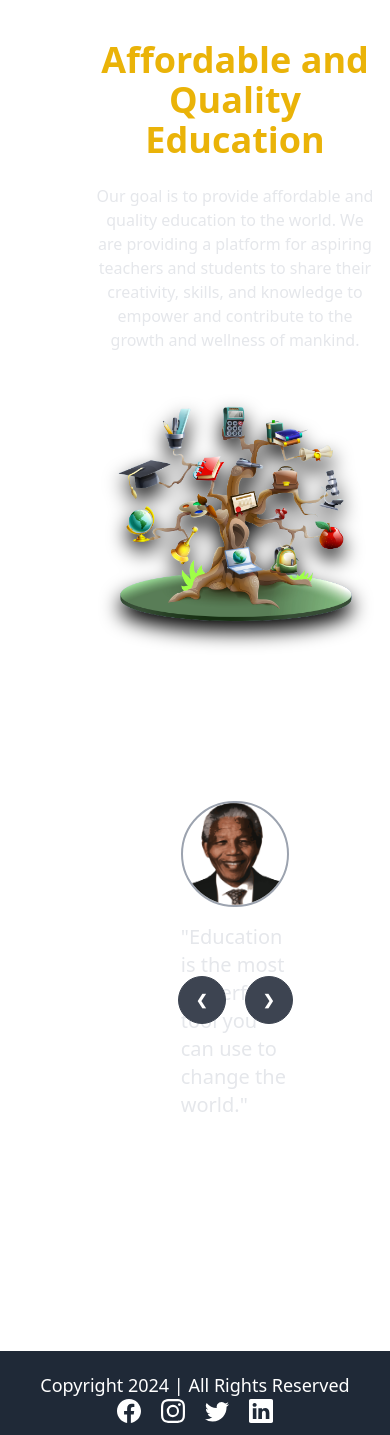
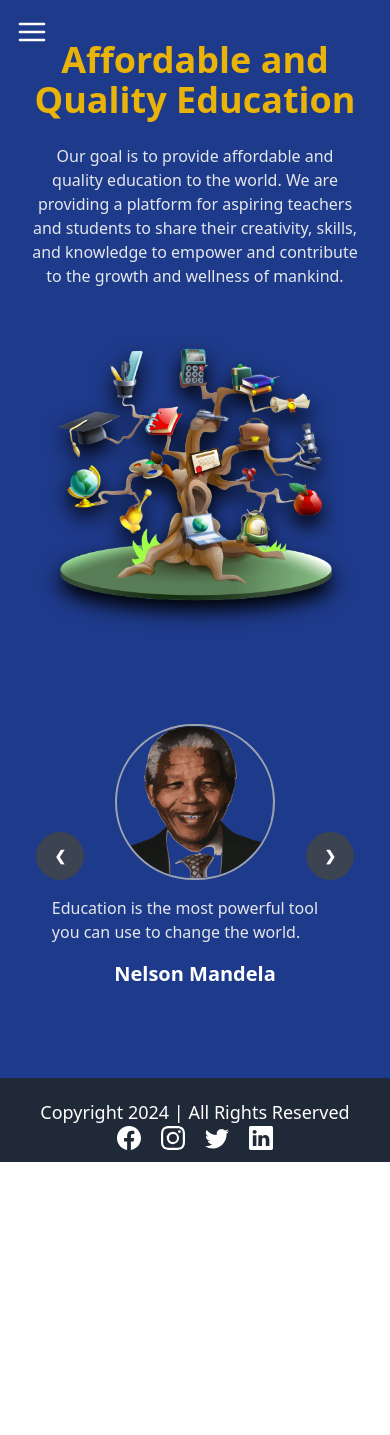
Before and after one commit to Ashirvad-Singh/lms-frontend, a React (Create React App) app: page /about in a window 390 px wide. After the commit the page ends 1162 px from the top, so only its background shows below. Built offline with nearby package versions, Linux system fonts and the light colour scheme.

Commit message:
first commit

```diff
--- a/package.json
+++ b/package.json
@@ -16,6 +16,7 @@
     "react-dom": "^18.2.0",
     "react-hot-toast": "^2.4.0",
     "react-icons": "^4.7.1",
+    "react-parallax-tilt": "^1.7.226",
     "react-redux": "^8.0.5",
     "react-router-dom": "^6.7.0",
     "react-scripts": "5.0.1",
--- a/src/Pages/About.js
+++ b/src/Pages/About.js
@@ -10,23 +10,25 @@ import steveJobs from "../Assets/Images/QuotesPersonalityImage/steveJobs.png";
 const About = () => {
   return (
     <Layout>
-      <div className="pl-20 pt-10 flex flex-col text-white">
-        {/* creating the about page main section */}
+      <div className="bg-blue-900 px-4 pt-10 flex flex-col text-white">
+        {/* Creating the about page main section */}
         <div className="flex flex-col lg:flex-row items-center gap-5 mx-4 lg:mx-10">
-  {/* our moto section */}
+          {/* Our moto section */}
           <section className="w-full lg:w-1/2 space-y-6 text-center lg:text-left">
             <h1 className="text-4xl lg:text-5xl text-yellow-500 font-semibold">
               Affordable and Quality Education
             </h1>
             <p className="text-base lg:text-xl text-gray-200">
-      Our goal is to provide affordable and quality education to the world. We are providing a platform for aspiring teachers and students to share their creativity, skills, and knowledge to empower and contribute to the growth and wellness of mankind.
+              Our goal is to provide affordable and quality education to the
+              world. We are providing a platform for aspiring teachers and
+              students to share their creativity, skills, and knowledge to
+              empower and contribute to the growth and wellness of mankind.
             </p>
           </section>
 
-  {/* our moto image section */}
+          {/* Our moto image section */}
           <div className="w-full lg:w-1/2">
             <img
-      id="test1"
               style={{
                 filter: "drop-shadow(0px 10px 10px rgb(0, 0, 0))",
               }}
@@ -37,138 +39,79 @@ const About = () => {
           </div>
         </div>
 
-
-        {/* top personalities quotes section */}
-        <div className="carousel m-auto w-1/2 my-16">
-          <div id="slide1" className="carousel-item relative w-full">
-            <div className="flex flex-col items-center justify-center gap-4 px-[15%]">
-              {/* for personality image */}
+        {/* Top personalities quotes section */}
+        <div className="carousel m-auto w-full lg:w-1/2 my-16">
+          {[
+            {
+              id: "slide1",
+              image: nelsonMandela,
+              quote:
+                "Education is the most powerful tool you can use to change the world.",
+              name: "Nelson Mandela",
+            },
+            {
+              id: "slide2",
+              image: apj,
+              quote:
+                "Learning gives creativity, creativity leads to thinking, thinking provides knowledge, knowledge makes you great.",
+              name: "A. P. J. Abdul Kalam",
+            },
+            {
+              id: "slide3",
+              image: einstein,
+              quote:
+                "Education is not the learning of facts, but the training of the mind to think.",
+              name: "Albert Einstein",
+            },
+            {
+              id: "slide4",
+              image: steveJobs,
+              quote:
+                "Innovation distinguishes between a leader and a follower.",
+              name: "Steve Jobs",
+            },
+            {
+              id: "slide5",
+              image: billGates,
+              quote:
+                "Technology is just a tool. In terms of getting the kids working together and motivating them, the teacher is the most important.",
+              name: "Bill Gates",
+            },
+          ].map((slide, index) => (
+            <div
+              key={slide.id}
+              id={slide.id}
+              className="carousel-item relative w-full"
+            >
+              <div className="flex flex-col items-center justify-center gap-4 px-[10%] lg:px-[15%]">
                 <img
                   className="w-40 rounded-full border-2 border-gray-400"
-                src={nelsonMandela}
-                alt="Nelson Mandela"
+                  src={slide.image}
+                  alt={slide.name}
                 />
-              {/* for writting the quotes */}
-              <p className="text-xl text-gray-200">
-                "Education is the most powerful tool you can use to change the
-                world."
+                <p className="text-base lg:text-xl text-gray-200">
+                  {slide.quote}
                 </p>
-              {/* for personality name */}
-              <h3 className="text-2xl font-semibold">Nelson Mandela</h3>
+                <h3 className="text-xl lg:text-2xl font-semibold">
+                  {slide.name}
+                </h3>
               </div>
               <div className="absolute flex justify-between transform -translate-y-1/2 left-5 right-5 top-1/2">
-              <a href="#slide5" className="btn btn-circle">
+                <a
+                  href={`#${index === 0 ? "slide5" : `slide${index}`}`}
+                  className="btn btn-circle"
+                >
                   ❮
                 </a>
-              <a href="#slide2" className="btn btn-circle">
+                <a
+                  href={`#${index === 4 ? "slide1" : `slide${index + 2}`}`}
+                  className="btn btn-circle"
+                >
                   ❯
                 </a>
               </div>
             </div>
-
-          <div id="slide2" className="carousel-item relative w-full">
-            <div className="flex flex-col items-center justify-center gap-4 px-[15%]">
-              {/* for personality image */}
-              <img
-                className="w-40 rounded-full border-2 border-gray-400"
-                src={apj}
-                alt="APJ Abdul Kalam"
-              />
-              {/* for writting the quotes */}
-              <p className="text-xl text-gray-200">
-                "Learning gives creativity, creativity leads to thinking,
-                thinking provides knowledge, knowledge makes you great."
-              </p>
-              {/* for personality name */}
-              <h3 className="text-2xl font-semibold">A. P. J. Abdul Kalam</h3>
-            </div>
-            <div className="absolute flex justify-between transform -translate-y-1/2 left-5 right-5 top-1/2">
-              <a href="#slide1" className="btn btn-circle">
-                ❮
-              </a>
-              <a href="#slide3" className="btn btn-circle">
-                ❯
-              </a>
-            </div>
-          </div>
-
-          <div id="slide3" className="carousel-item relative w-full">
-            <div className="flex flex-col items-center justify-center gap-4 px-[15%]">
-              {/* for personality image */}
-              <img
-                className="w-40 rounded-full border-2 border-gray-400"
-                src={einstein}
-                alt="einstein"
-              />
-              {/* for writting the quotes */}
-              <p className="text-xl text-gray-200">
-                "Education is not the learning of facts, but the training of the
-                mind to think."
-              </p>
-              {/* for personality name */}
-              <h3 className="text-2xl font-semibold">Albert Einstein</h3>
-            </div>
-            <div className="absolute flex justify-between transform -translate-y-1/2 left-5 right-5 top-1/2">
-              <a href="#slide2" className="btn btn-circle">
-                ❮
-              </a>
-              <a href="#slide4" className="btn btn-circle">
-                ❯
-              </a>
-            </div>
-          </div>
-
-          <div id="slide4" className="carousel-item relative w-full">
-            <div className="flex flex-col items-center justify-center gap-4 px-[15%]">
-              {/* for personality image */}
-              <img
-                className="w-40 rounded-full border-2 border-gray-400"
-                src={steveJobs}
-                alt="Steve Jobs"
-              />
-              {/* for writting the quotes */}
-              <p className="text-xl text-gray-200">
-                "Innovation distinguishes between a leader and a follower."
-              </p>
-              {/* for personality name */}
-              <h3 className="text-2xl font-semibold">Steve Jobs</h3>
-            </div>
-            <div className="absolute flex justify-between transform -translate-y-1/2 left-5 right-5 top-1/2">
-              <a href="#slide3" className="btn btn-circle">
-                ❮
-              </a>
-              <a href="#slide5" className="btn btn-circle">
-                ❯
-              </a>
-            </div>
-          </div>
-
-          <div id="slide5" className="carousel-item relative w-full">
-            <div className="flex flex-col items-center justify-center gap-4 px-[15%]">
-              {/* for personality image */}
-              <img
-                className="w-40 rounded-full border-2 border-gray-400"
-                src={billGates}
-                alt="Bill Gates"
-              />
-              {/* for writting the quotes */}
-              <p className="text-xl text-gray-200">
-                "Technology is just a tool. In terms of getting the kids working
-                together and motivating them, the teacher is the most
-                important."
-              </p>
-              {/* for personality name */}
-              <h3 className="text-2xl font-semibold">Bill Gates</h3>
-            </div>
-            <div className="absolute flex justify-between transform -translate-y-1/2 left-5 right-5 top-1/2">
-              <a href="#slide4" className="btn btn-circle">
-                ❮
-              </a>
-              <a href="#slide1" className="btn btn-circle">
-                ❯
-              </a>
-            </div>
-          </div>
+          ))}
         </div>
       </div>
     </Layout>
--- a/src/Pages/Course/CourseList.js
+++ b/src/Pages/Course/CourseList.js
@@ -3,7 +3,7 @@ import { useDispatch, useSelector } from "react-redux";
 import CourseCard from "../../Components/CourseCard";
 import Layout from "../../Layout/Layout";
 import { getAllCourses } from "../../Redux/courseSlice";
-
+import Tilt from 'react-parallax-tilt';
 const Courses = () => {
   const dispatch = useDispatch();
   const { coursesData } = useSelector((state) => state.course);
@@ -17,7 +17,7 @@ const Courses = () => {
   return (
     <Layout>
       {/* courses container for displaying the cards */}
-      <div className="min-h-[90vh] pt-12 pl-20 flex flex-col flex-wrap gap-10 text-white">
+      <div className="min-h-[90vh] pt-12 pl-20 flex flex-col flex-wrap gap-10 text-white bg-blue-900">
         <h1 className="text-center text-3xl font-semibold">
           Explore the courses made by{" "}
           <span className="font-bold text-yellow-500">Industry Experts</span>
@@ -26,7 +26,7 @@ const Courses = () => {
         {/* wrapper for courses card */}
         <div className="mb-10 flex flex-wrap gap-14">
           {coursesData?.map((element) => {
-            return <CourseCard key={element._id} data={element} />;
+            return   <Tilt><CourseCard key={element._id} data={element} /></Tilt>
           })}
         </div>
       </div>
--- a/src/Pages/Dashboard/AdminDashboard.js
+++ b/src/Pages/Dashboard/AdminDashboard.js
@@ -108,7 +108,7 @@ const AdminDashboard = () => {
 
   return (
     <Layout>
-      <div className="min-h-[90vh] pt-5 flex flex-col flex-wrap gap-10 text-white">
+      <div className=" bg-blue-900 min-h-[90vh] pt-5 flex flex-col flex-wrap gap-10 text-white">
         <h1 className="text-center text-3xl font-semibold text-yellow-500">
           Admin Dashboard
         </h1>
@@ -167,7 +167,7 @@ const AdminDashboard = () => {
                 <div className="flex flex-col items-center">
                   <p className="font-semibold">Total Revenue</p>
                   <h3 className="text-4xl font-bold">
-                    {allPayments?.count * 499}
+                    {allPayments?.count * 2}
                   </h3>
                 </div>
                 <GiMoneyStack className="text-green-500 text-5xl" />
--- a/src/Pages/Payment/Checkout.js
+++ b/src/Pages/Payment/Checkout.js
@@ -100,7 +100,7 @@ const Checkout = () => {
             </p>
 
             <p className="flex items-center justify-center gap-1 text-2xl font-bold text-yellow-500">
-              <BiRupee /> <span>499</span>only
+              <BiRupee /> <span>2</span>only
             </p>
 
             <div className="text-gray-200">
```
Also changed, not shown: src/Components/CourseCard.jsx (+5 -5 lines), src/Pages/Contact.js (+4 -4 lines), src/Pages/Homepage.js (+10 -10 lines), 2 other files (tests, documents, lock files or other folders). Lines whose indentation alone changed are shown as unchanged.
